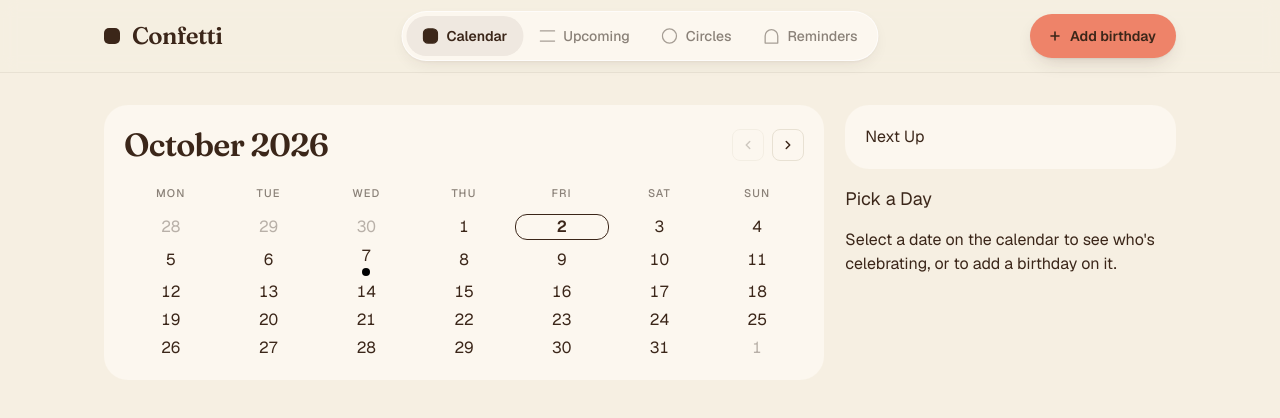
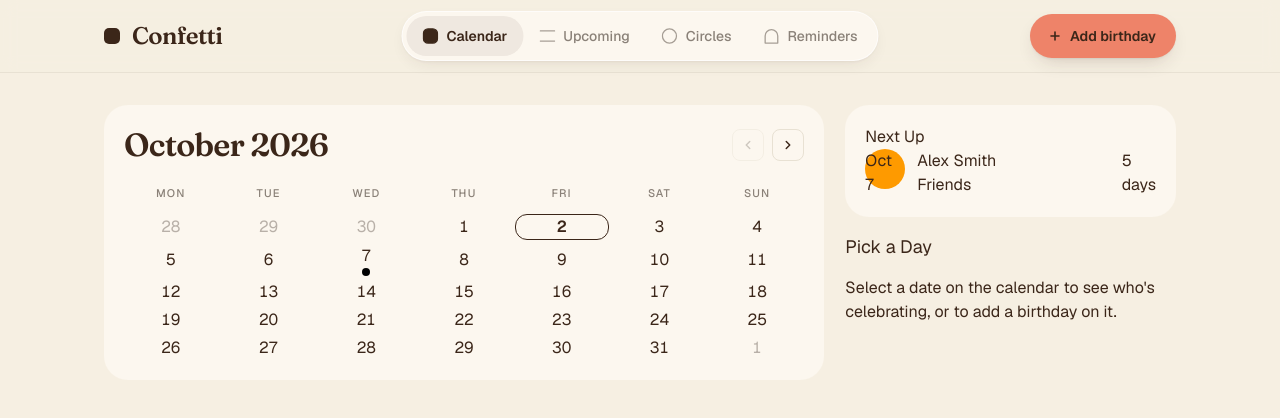
Before and after one commit to Dbrowne14/Confetti, a Next.js app: page / in a window 1280 px wide. Shown: the top 418 px of the page. Built offline with nearby package versions, Linux system fonts and the light colour scheme.

Commit message:
adding next up ui

```diff
--- a/components/calendar/NextUp.tsx
+++ b/components/calendar/NextUp.tsx
@@ -1,12 +1,36 @@
 import React from "react";
 import { People } from "@/data/people";
+import { getBirthdaysForDate } from "./calendarUtils";
+import BirthdayRow from "../ui/BirthdayRow";
+import { getNextBirthday } from "./calendarUtils";
 
 const NextUp = ({ people }: { people: People[] }) => {
-  const date = new Date();
+  const upcomingBirthdays = people.map((person) => ({
+    person,
+    nextBirthday: getNextBirthday(person),
+  }));
+  const sortedBirthdays = upcomingBirthdays.toSorted(
+    (a, b) => a.nextBirthday.getTime() - b.nextBirthday.getTime(),
+  );
+  const nextBirthday = sortedBirthdays[0];
+  const today = new Date();
+  const daysAway = Math.ceil(
+    (nextBirthday.nextBirthday.getTime() - today.getTime()) /
+      (1000 * 60 * 60 * 24),
+  );
   return (
-    <div className="rounded-3xl bg-confetti-surface p-4 sm:p-5">
+    <div className="flex flex-col rounded-3xl bg-confetti-surface p-4 sm:p-5">
       <div>Next Up</div>
-      <div></div>
+      <div className="flex">
+        <BirthdayRow
+          birthday={nextBirthday.person}
+          occurenceYear={nextBirthday.nextBirthday.getFullYear()}
+        />
+        <div className="flex flex-col">
+          <span>{daysAway}</span>
+          <span>day{daysAway === 1 ? "" : "s"}</span>
+        </div>
+      </div>
     </div>
   );
 };
--- a/components/calendar/PickDay.tsx
+++ b/components/calendar/PickDay.tsx
@@ -16,11 +16,18 @@ const PickDay = ({
   const month = selectedDay.getMonth();
   const date = selectedDay.getDate();
   const day = selectedDay.getDay();
+  const year = selectedDay.getFullYear();
   console.log(day);
 
   return (
     <div className="rounded-3xl flex flex-col gap-2 bg-confetti-surface p-4 sm:p-5">
-      <AddBirthdayUI month={month} day={day} date={date} people={people} />
+      <AddBirthdayUI
+        month={month}
+        day={day}
+        date={date}
+        people={people}
+        year={year}
+      />
     </div>
   );
 };
@@ -43,11 +50,13 @@ const AddBirthdayUI = ({
   day,
   date,
   people,
+  year,
 }: {
   month: number;
   day: number;
   date: number;
   people: People[];
+  year: number;
 }) => {
   const birthdays = getBirthdaysForDate(people, date, month);
   const birthdayDate = birthdays.length;
@@ -61,9 +70,7 @@ const AddBirthdayUI = ({
       </div>
       {birthdayDate &&
         birthdays.map((birthday, index) => {
-          return (
-            <BirthdayRow birthday={birthday}/>
-          );
+          return <BirthdayRow birthday={birthday} occurenceYear={year} />;
         })}
       <button className="rounded-xl border p-2 flex gap-2">
         <span>+</span>
--- a/components/calendar/calendarUtils.ts
+++ b/components/calendar/calendarUtils.ts
@@ -83,3 +83,23 @@ export const getCalendarWeeks = (year: number, month: number): Date[][] => {
     );
   });
 };
+
+export const getNextBirthday = (person: People) => {
+  const today = new Date();
+
+  let nextBirthday = new Date(
+    today.getFullYear(),
+    person.birthMonth - 1,
+    person.birthDay,
+  );
+
+  if (nextBirthday < today) {
+    nextBirthday = new Date(
+      today.getFullYear() + 1,
+      person.birthMonth - 1,
+      person.birthDay,
+    );
+  }
+
+  return nextBirthday;
+};
--- a/components/ui/BirthdayRow.tsx
+++ b/components/ui/BirthdayRow.tsx
@@ -1,8 +1,13 @@
 import { People } from "@/data/people";
 import { months } from "../calendar/calendarUtils";
-import React from "react";
 
-const BirthdayRow = ({birthday}:{birthday:People}) => {
+const BirthdayRow = ({
+  birthday,
+  occurenceYear,
+}: {
+  birthday: People;
+  occurenceYear: number;
+}) => {
   return (
     <div className="flex w-full gap-3">
       <div className="flex flex-col w-10 h-10 rounded-full bg-amber-500">
@@ -15,7 +20,9 @@ const BirthdayRow = ({birthday}:{birthday:People}) => {
         </div>
         <div>
           <span>{birthday.circle.name}</span>
-          <span>Turns {birthday.birthYear}</span>
+          {birthday.birthYear && occurenceYear && (
+            <span>Turns {occurenceYear - birthday.birthYear}</span>
+          )}
         </div>
       </div>
     </div>
```
